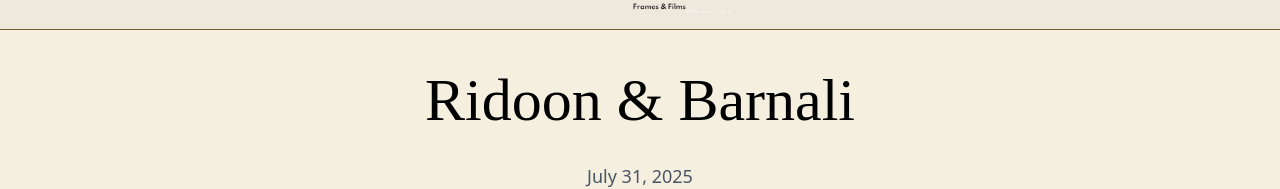
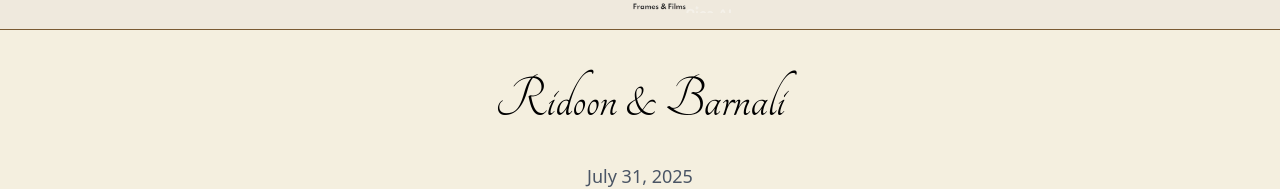
Before and after one commit to AbinashSarania/Frames-and-Flims.co, a React (Vite) app: page /gallery/ridoon-barnali in a window 1280 px wide. Shown: the part 120-309 px from the top of the page. Built offline with nearby package versions, Linux system fonts and the light colour scheme; a web font is replaced by a local one.

Commit message:
Made changes to the text font

```diff
--- a/src/components/screens/gallery/NiteshNiyatiGallery.jsx
+++ b/src/components/screens/gallery/NiteshNiyatiGallery.jsx
@@ -86,7 +86,7 @@ const CouplesGallerySection = () => {
 
   return (
     <section className="bg-[#f4efdf] py-10 px-4 lg:px-20">
-      <h2 className="font-monsieur text-center text-6xl font-thin mb-8">
+      <h2 className="font-tangerine text-center text-6xl font-thin mb-8">
         Nitesh & Niyati
       </h2>
       <p className="text-center text-lg text-gray-600 mb-8">July 31, 2025</p>
--- a/src/components/screens/gallery/RidoonBarnaliGallery.jsx
+++ b/src/components/screens/gallery/RidoonBarnaliGallery.jsx
@@ -131,7 +131,7 @@ const CouplesGallerySection = () => {
 
   return (
     <section className="bg-[#f4efdf] py-10 px-4 lg:px-20">
-      <h2 className="font-monsieur text-center text-6xl font-thin mb-8">
+      <h2 className="font-tangerine text-center text-6xl font-thin mb-8">
         Ridoon & Barnali
       </h2>
       <p className="text-center text-lg text-gray-600 mb-8">July 31, 2025</p>
```
